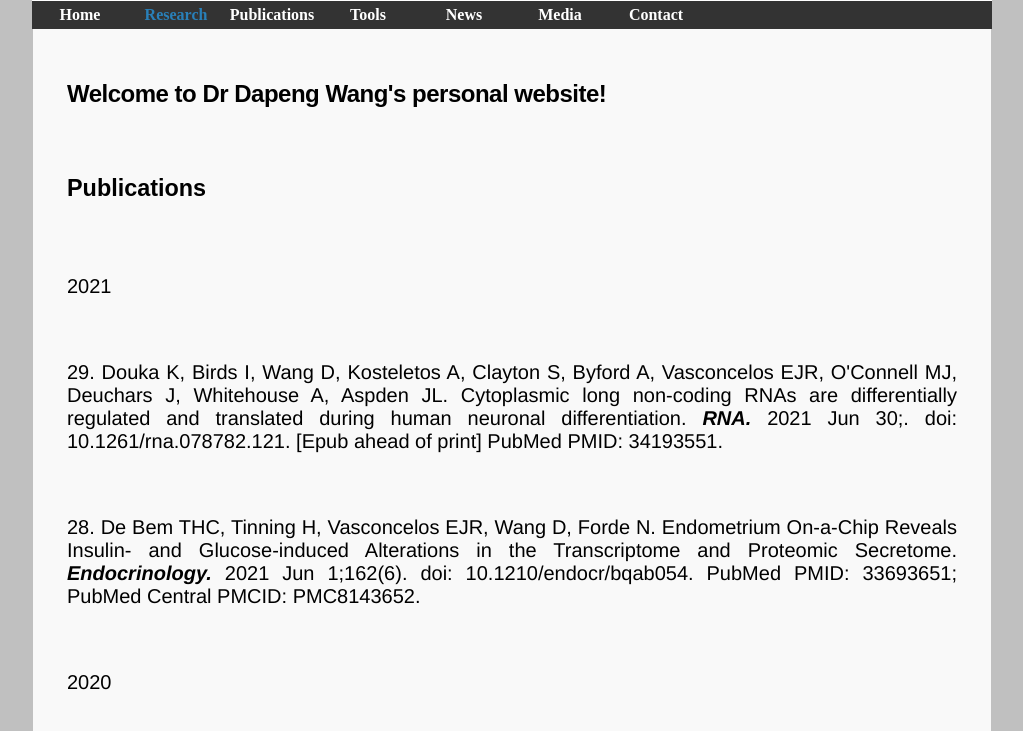
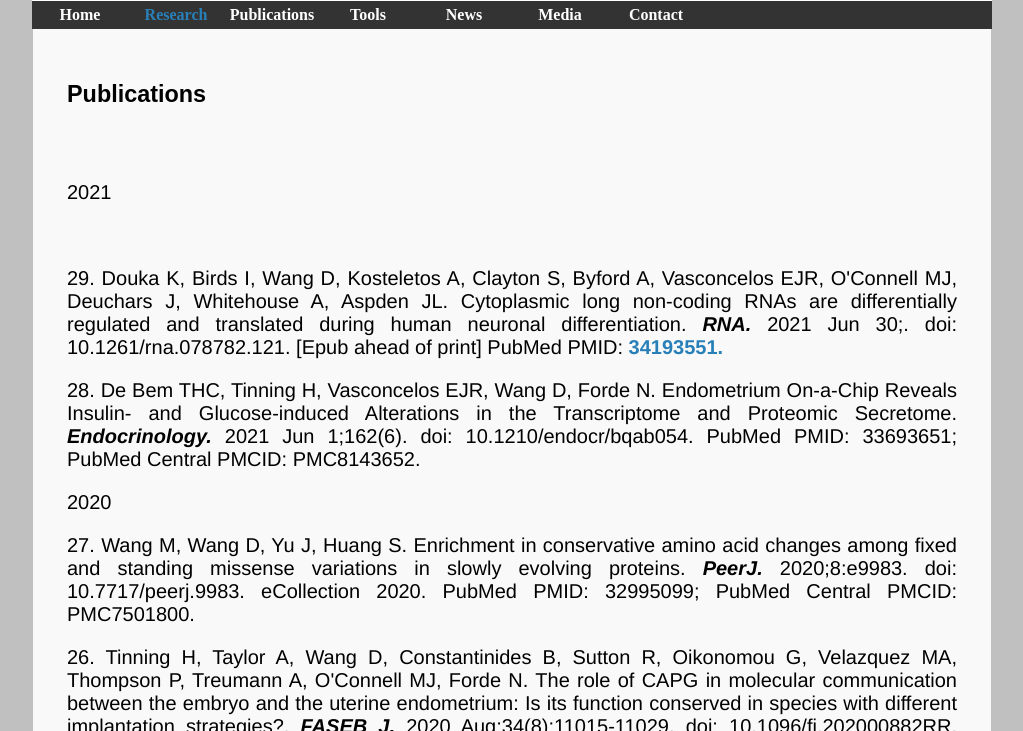
Before and after one commit to NextGenBioinformatics/dapeng-wang, a Jekyll site: the page publications.html, which Jekyll copies as it is, in a window 1280 px wide and 900 px high, cut to the strip 169-900 px from the top of the window. Shown: the whole strip, without its empty margins (128-1151 px from the left). Built offline with Jekyll 4.4.1, drawn with Linux system fonts in a browser that asks for light colours.

Commit message:
Add files via upload

```diff
--- a/publications.html
+++ b/publications.html
@@ -41,34 +41,28 @@
 <body>
 
 <div id="mainContent" class="mainContent"><br>
-<table width="900" border="0" cellspacing="0" cellpadding="2" align="center" >
-<tr>
-<td align="left"><h2>Welcome to Dr Dapeng Wang's personal website!</h2></td>
-</tr>
-</table>
-
 
 <table  style="font-family:'Helvetica Neue';font-size: 20px;" width="900" border="0" cellspacing="0" cellpadding="2" align="center">
 <td align="left"><h3>Publications</h3>
 <br>
 <p>2021</p>
 <br>
-<p>29. Douka K, Birds I, Wang D, Kosteletos A, Clayton S, Byford A, Vasconcelos EJR, O'Connell MJ, Deuchars J, Whitehouse A, Aspden JL. Cytoplasmic long non-coding RNAs are differentially regulated and translated during human neuronal differentiation. <b><i>RNA.</i></b> 2021 Jun 30;. doi: 10.1261/rna.078782.121. [Epub ahead of print] PubMed PMID: 34193551.</p>
-<br>
+<p>29. Douka K, Birds I, Wang D, Kosteletos A, Clayton S, Byford A, Vasconcelos EJR, O'Connell MJ, Deuchars J, Whitehouse A, Aspden JL. Cytoplasmic long non-coding RNAs are differentially regulated and translated during human neuronal differentiation. <b><i>RNA.</i></b> 2021 Jun 30;. doi: 10.1261/rna.078782.121. [Epub ahead of print] PubMed PMID: <a target="blank" href="https://www.ncbi.nlm.nih.gov/pubmed/34193551">34193551.</a></p>
+
 
 <p>28. De Bem THC, Tinning H, Vasconcelos EJR, Wang D, Forde N. Endometrium On-a-Chip Reveals Insulin- and Glucose-induced Alterations in the Transcriptome and Proteomic Secretome. <b><i>Endocrinology.</i></b> 2021 Jun 1;162(6). doi: 10.1210/endocr/bqab054. PubMed PMID: 33693651; PubMed Central PMCID: PMC8143652.</p>
-<br>
+
 <p>2020</p>
-<br>
+
 <p>27. Wang M, Wang D, Yu J, Huang S. Enrichment in conservative amino acid changes among fixed and standing missense variations in slowly evolving proteins. <b><i>PeerJ.</i></b> 2020;8:e9983. doi: 10.7717/peerj.9983. eCollection 2020. PubMed PMID: 32995099; PubMed Central PMCID: PMC7501800.</p>
-<br>
+
 
 <p>26. Tinning H, Taylor A, Wang D, Constantinides B, Sutton R, Oikonomou G, Velazquez MA, Thompson P, Treumann A, O'Connell MJ, Forde N. The role of CAPG in molecular communication between the embryo and the uterine endometrium: Is its function conserved in species with different implantation strategies?. <b><i>FASEB J.</i></b> 2020 Aug;34(8):11015-11029. doi: 10.1096/fj.202000882RR. Epub 2020 Jul 3. PubMed PMID: 32619075.</p>
-<br>
+
 <p>2019</p>
-<br>
+
 <p>25. Waterworth WM, Wilson M, Wang D, Nuhse T, Warward S, Selley J, West CE. Phosphoproteomic analysis reveals plant DNA damage signalling pathways with a functional role for histone H2AX phosphorylation in plant growth under genotoxic stress. <b><i>Plant J.</i></b> 2019 Dec;100(5):1007-1021. doi: 10.1111/tpj.14495. Epub 2019 Sep 10. PubMed PMID: 31410901; PubMed Central PMCID: PMC6900162.</p>
-<br>
+
 
 <p>24. Wang D. IntronDB: a database for eukaryotic intron features. <b><i>Bioinformatics.</i></b> 2019 Nov 1;35(21):4400-4401. doi: 10.1093/bioinformatics/btz242. PubMed PMID: 30949679.</p>
 <br>
```
